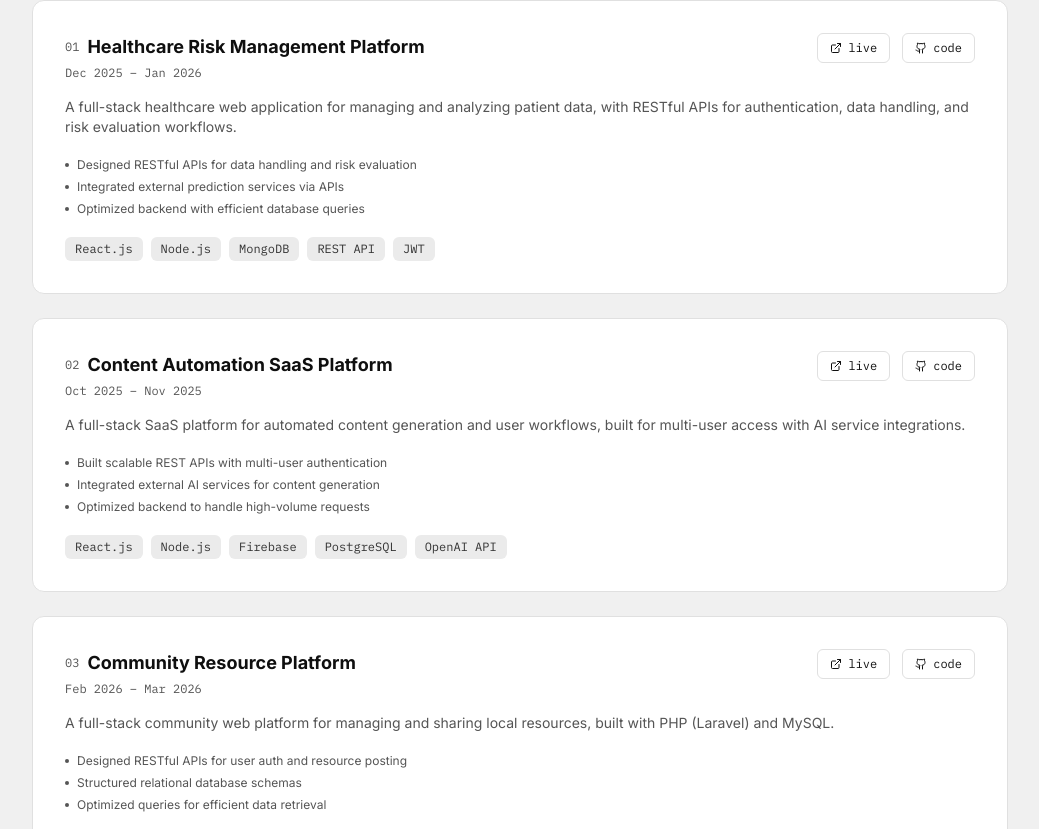
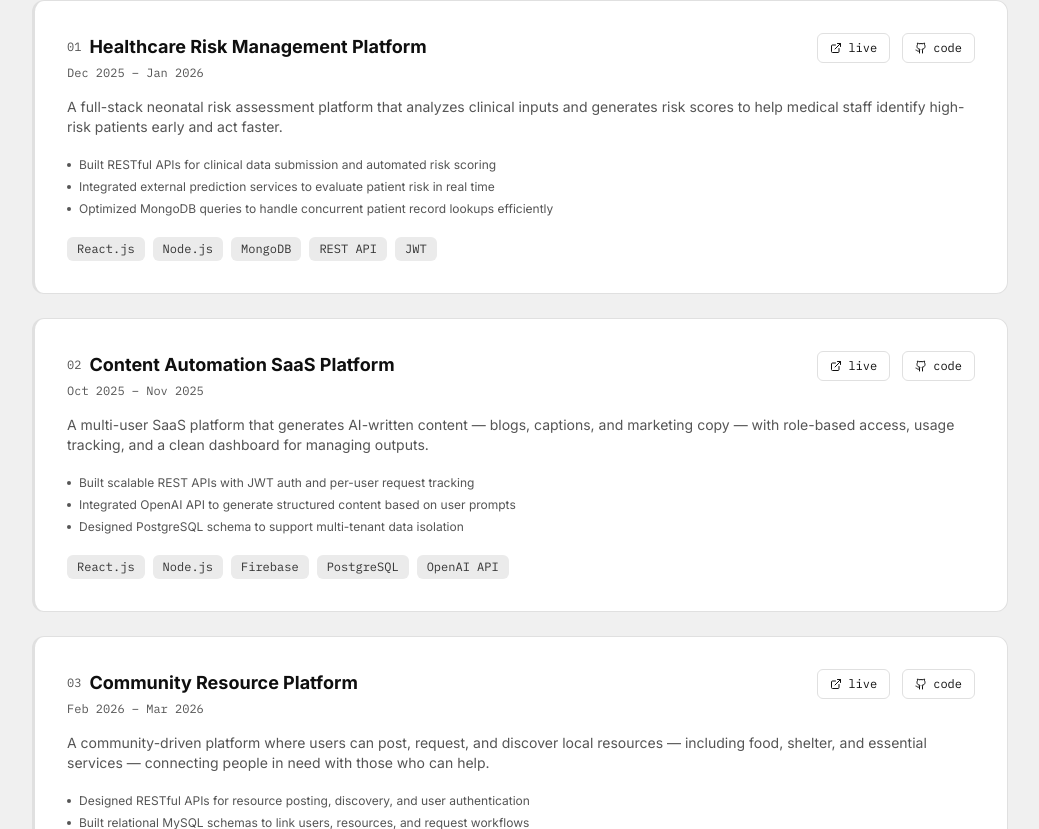
Before and after one commit to anirbandas-01/portfolio, a React (Vite) app: page / in a window 1280 px wide. Shown: the part 3531-4360 px from the top of the page, without its empty margins (120-1159 px from the left). Built offline with nearby package versions, Linux system fonts and the light colour scheme.

Commit message:
update project descriptions and highlights for clarity and detail

```diff
--- a/src/sections/Projects.jsx
+++ b/src/sections/Projects.jsx
@@ -6,12 +6,12 @@ const PROJECTS = [
     title: 'Healthcare Risk Management Platform',
     period: 'Dec 2025 – Jan 2026',
     description:
-      'A full-stack healthcare web application for managing and analyzing patient data, with RESTful APIs for authentication, data handling, and risk evaluation workflows.',
+      'A full-stack neonatal risk assessment platform that analyzes clinical inputs and generates risk scores to help medical staff identify high-risk patients early and act faster.',
     tech: ['React.js', 'Node.js', 'MongoDB', 'REST API', 'JWT'],
     highlights: [
-      'Designed RESTful APIs for data handling and risk evaluation',
-      'Integrated external prediction services via APIs',
-      'Optimized backend with efficient database queries',
+      'Built RESTful APIs for clinical data submission and automated risk scoring',
+      'Integrated external prediction services to evaluate patient risk in real time',
+      'Optimized MongoDB queries to handle concurrent patient record lookups efficiently',
     ],
     live: 'https://neonatal-risk-system.vercel.app/',
     github: 'https://github.com/anirbandas-01/neonatal_risk_system',
@@ -20,12 +20,12 @@ const PROJECTS = [
     title: 'Content Automation SaaS Platform',
     period: 'Oct 2025 – Nov 2025',
     description:
-      'A full-stack SaaS platform for automated content generation and user workflows, built for multi-user access with AI service integrations.',
+      'A multi-user SaaS platform that generates AI-written content — blogs, captions, and marketing copy — with role-based access, usage tracking, and a clean dashboard for managing outputs.',
     tech: ['React.js', 'Node.js', 'Firebase', 'PostgreSQL', 'OpenAI API'],
     highlights: [
-      'Built scalable REST APIs with multi-user authentication',
-      'Integrated external AI services for content generation',
-      'Optimized backend to handle high-volume requests',
+      'Built scalable REST APIs with JWT auth and per-user request tracking',
+      'Integrated OpenAI API to generate structured content based on user prompts',
+      'Designed PostgreSQL schema to support multi-tenant data isolation',
     ],
     live: 'https://quick-ai-ashy-alpha.vercel.app/',
     github: 'https://github.com/anirbandas-01/AI-SaaS-App',
@@ -34,12 +34,12 @@ const PROJECTS = [
     title: 'Community Resource Platform',
     period: 'Feb 2026 – Mar 2026',
     description:
-      'A full-stack community web platform for managing and sharing local resources, built with PHP (Laravel) and MySQL.',
+      'A community-driven platform where users can post, request, and discover local resources — including food, shelter, and essential services — connecting people in need with those who can help.',
     tech: ['PHP', 'Laravel', 'MySQL', 'REST API'],
     highlights: [
-      'Designed RESTful APIs for user auth and resource posting',
-      'Structured relational database schemas',
-      'Optimized queries for efficient data retrieval',
+      'Designed RESTful APIs for resource posting, discovery, and user authentication',
+      'Built relational MySQL schemas to link users, resources, and request workflows',
+      'Optimized queries for fast resource filtering by category and location',
     ],
     live: 'https://community-sharing-platform.vercel.app/',
     github: 'https://github.com/anirbandas-01/community-sharing-platform',
@@ -70,6 +70,7 @@ export default function Projects() {
               style={{
                 backgroundColor: 'var(--card)',
                 borderColor: 'var(--border)',
+                borderLeft: '3px solid var(--border)',
                 transitionDelay: `${i * 100}ms`,
               }}
             >
@@ -119,8 +120,8 @@ export default function Projects() {
                   {project.description}
                 </p>
 
-                <div className="grid sm:grid-cols-2 gap-4 mb-5">
-                  <ul className="space-y-1.5">
+
+                  <ul className="space-y-1.5 mb-5">
                     {project.highlights.map((h, j) => (
                       <li key={j} className="flex items-start gap-2 text-xs" style={{ color: 'var(--text-muted)' }}>
                         <span
@@ -131,7 +132,7 @@ export default function Projects() {
                       </li>
                     ))}
                   </ul>
-                </div>
+
 
                 <div className="flex flex-wrap gap-2">
                   {project.tech.map((t) => (
```
